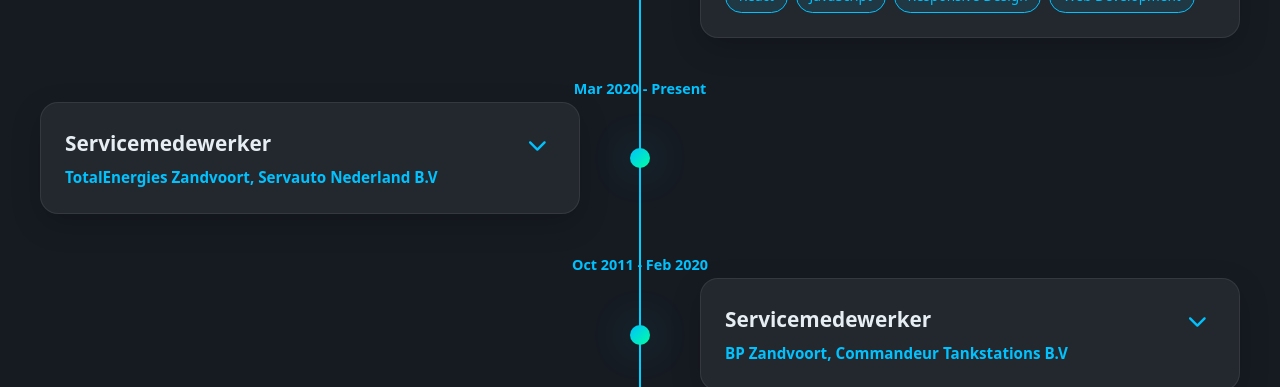
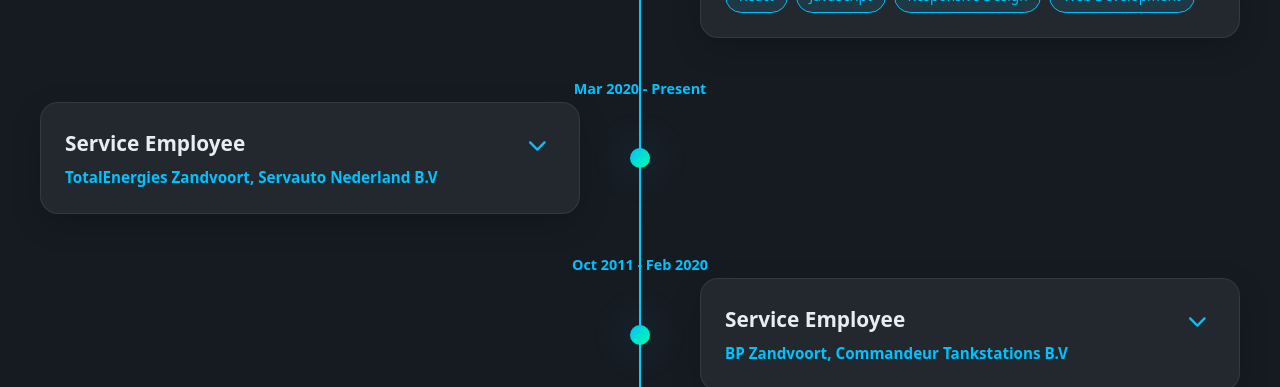
Before and after one commit to resquar3d/romyportfolio, a React (Vite) app: page / in a window 1280 px wide. Shown: the part 1340-1727 px from the top of the page. Built offline with nearby package versions, Linux system fonts and the light colour scheme.

Commit message:
Add Vercel configuration and component updates

```diff
--- a/src/components/Journey.jsx
+++ b/src/components/Journey.jsx
@@ -13,14 +13,14 @@
     },
     {
       date: 'Mar 2020 - Present',
-      title: 'Servicemedewerker',
+      title: 'Service Employee',
       organization: 'TotalEnergies Zandvoort, Servauto Nederland B.V',
       description: 'Full-time cashier position providing customer service excellence at fuel station. Handling transactions, inventory management, and maintaining service standards in a fast-paced retail environment.',
       tags: ['Customer Service', 'Retail Operations', 'Cash Management']
     },
     {
       date: 'Oct 2011 - Feb 2020',
-      title: 'Servicemedewerker',
+      title: 'Service Employee',
       organization: 'BP Zandvoort, Commandeur Tankstations B.V',
       description: 'Managed centralized tasks and cashiering responsibilities for 8+ years. Developed strong communication and salesmanship skills while ensuring smooth daily operations and customer satisfaction.',
       tags: ['Communication', 'Salesmanship', 'Office Equipment']
```
Also changed, not shown: 1 other file (tests, documents, lock files or other folders).
